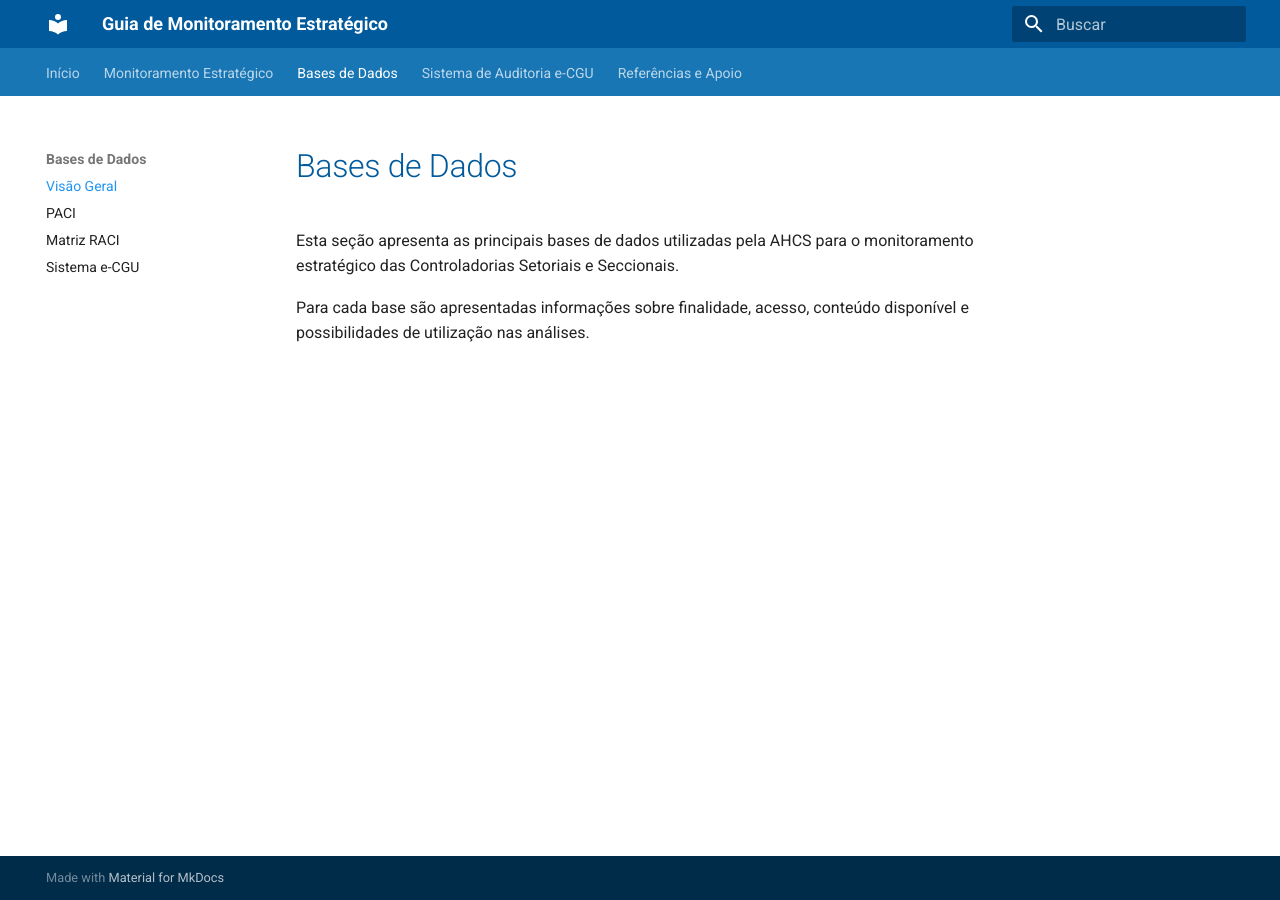
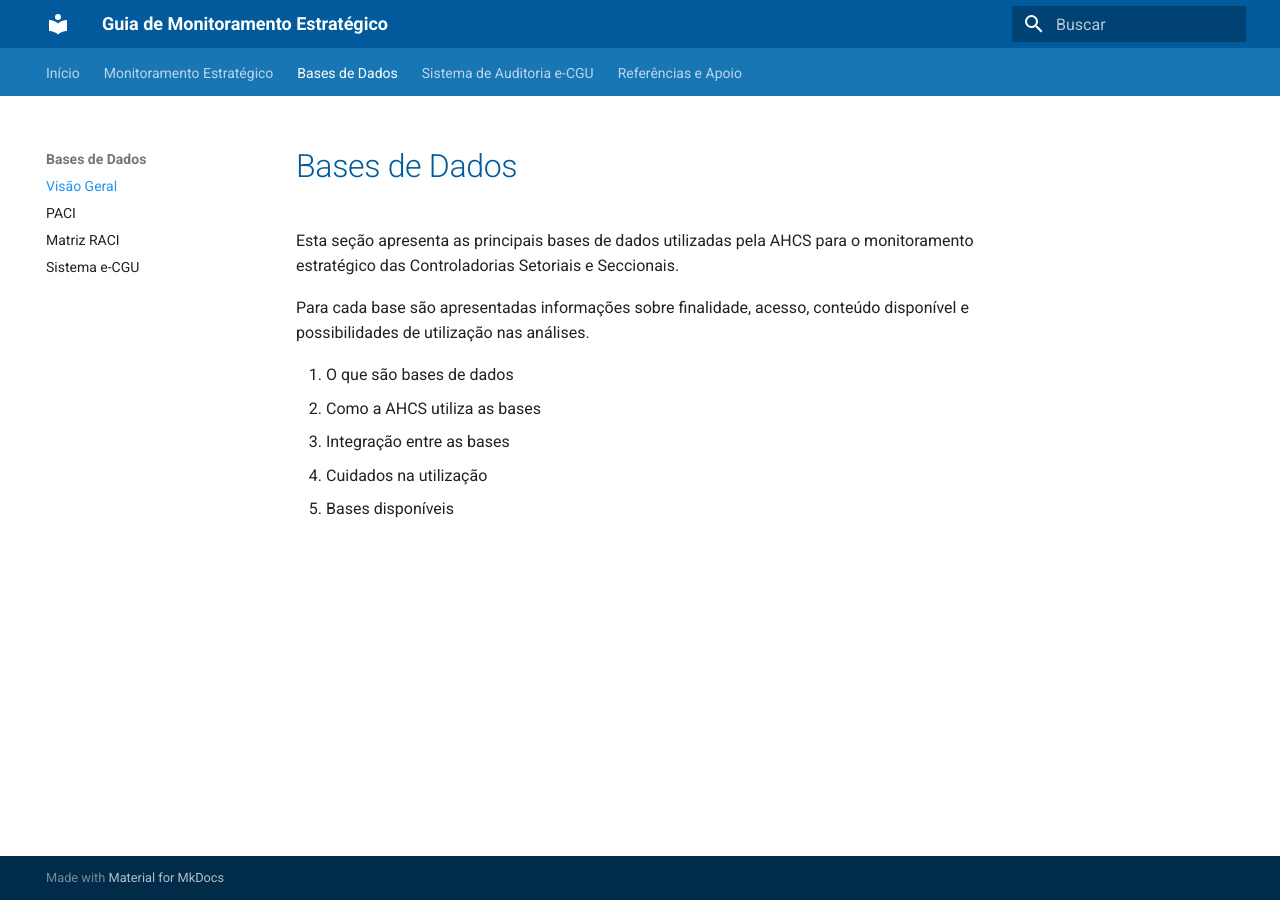
Before and after one commit to CGEMG-AHCS/guia-monitoramento-estrategico, an MkDocs documentation site: the page built from docs/bases-dados/index.md, in a window 1280 px wide. Built offline with MkDocs 1.6.1 and Material for MkDocs 9.7.7, drawn with Linux system fonts in a browser that asks for light colours.

Commit message:
Update index.md

```diff
--- a/docs/bases-dados/index.md
+++ b/docs/bases-dados/index.md
@@ -3,3 +3,9 @@
 Esta seção apresenta as principais bases de dados utilizadas pela AHCS para o monitoramento estratégico das Controladorias Setoriais e Seccionais.
 
 Para cada base são apresentadas informações sobre finalidade, acesso, conteúdo disponível e possibilidades de utilização nas análises.
+
+1. O que são bases de dados
+2. Como a AHCS utiliza as bases
+3. Integração entre as bases
+4. Cuidados na utilização
+5. Bases disponíveis
```
